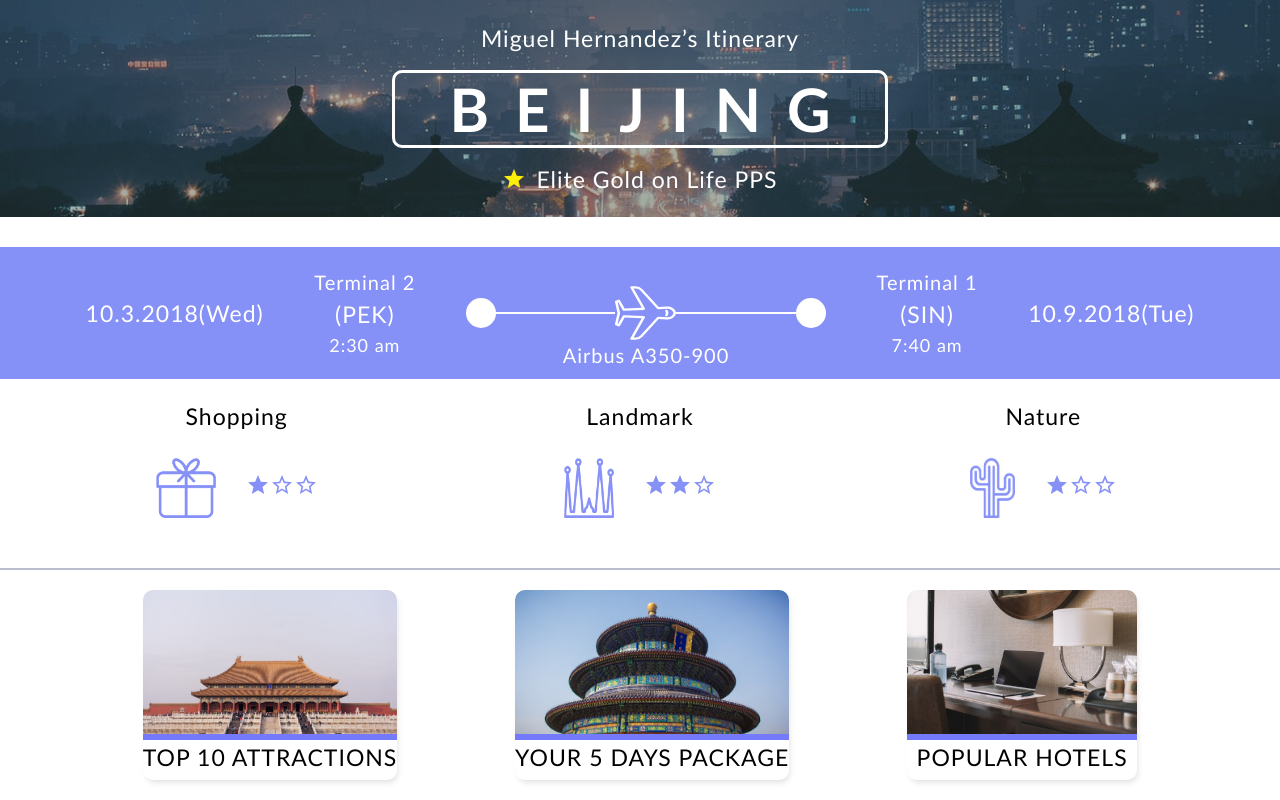
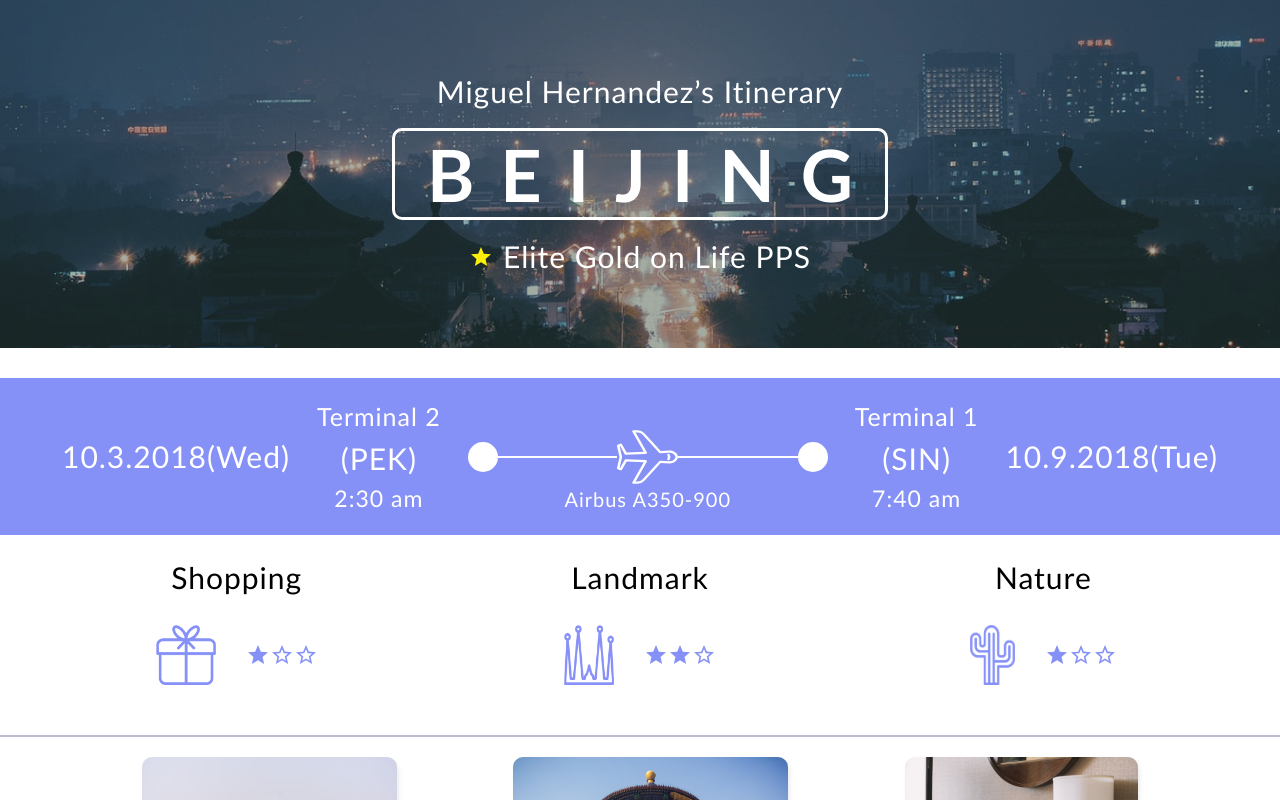
Before and after one commit to jerryhuang1995/SIA_App_Challenge_TripNotice, a React (Create React App) app in the folder web/: page / in a window 1280 px wide. Shown: the top 800 px of the page. Built offline with nearby package versions, Linux system fonts and the light colour scheme.

Commit message:
fix($website): make vertical scrollbar scrollable

```diff
--- a/web/src/Desktop.scss
+++ b/web/src/Desktop.scss
@@ -5,16 +5,13 @@
   $accountIconColor: #fdee0a;
   $itemWidth: 420px;
 
-  display: flex;
-  flex-flow: column nowrap;
-
   width: 100vw;
   height: 100vh;
 
   h1 {
     color: $fontColor;
     text-transform: uppercase;
-    font-size: rem(60px);
+    font-size: rem(72px);
     font-weight: 600;
   }
 
@@ -22,7 +19,7 @@
   span {
     color: $fontColor;
     margin: 0;
-    font-size: rem(23px);
+    font-size: rem(30px);
     font-weight: 500;
     letter-spacing: rem(1px);
   }
@@ -57,8 +54,7 @@
     background-size: cover;
     background-repeat: no-repeat;
     background-position: center;
-    min-height: 200px;
-    flex: 2;
+    height: 348px;
 
     .header-container {
       display: flex;
@@ -114,7 +110,6 @@
     flex-flow: column nowrap;
     justify-content: center;
     align-items: center;
-    flex: 2;
 
     > section {
       padding: 20px 35px;
@@ -140,12 +135,12 @@
           }
 
           .terminal {
-            font-size: rem(20px);
+            font-size: rem(25px);
             white-space: nowrap;
           }
 
           .time {
-            font-size: rem(18px);
+            font-size: rem(23px);
           }
         }
 
@@ -239,7 +234,6 @@
 
   .footer {
     border-top: 2px solid #bbbdce;
-    flex: 1;
     padding: 20px 35px;
 
     > ul {
@@ -253,11 +247,14 @@
 
       > li {
         $borderRadius: 10px;
+        $liHeight: 236px;
+        $textHeight: 84px;
+
         margin: 0 10px;
 
-        min-width: 200px;
+        min-width: 210px;
         max-width: $itemWidth;
-        height: 190px;
+        height: $liHeight;
         border-bottom-left-radius: $borderRadius;
         border-bottom-right-radius: $borderRadius;
         box-shadow: 2px 4px 6px -2px #00000023;
@@ -274,17 +271,19 @@
 
         > img {
           width: 100%;
-          height: 150px;
+          height: $liHeight - $textHeight;
           object-fit: cover;
           object-position: center;
           border-bottom: 6px inset $lighterPrimaryColor;
         }
 
         > p {
+          height: $textHeight;
+          line-height: $textHeight;
           color: $descFontColor;
-          height: 40px;
           white-space: nowrap;
           text-align: center;
+          font-size: rem(23px);
         }
       }
     }
--- a/web/src/styles/base.scss
+++ b/web/src/styles/base.scss
@@ -31,11 +31,3 @@ body {
     height: 24px;
   }
 }
-
-@media only screen and (min-width: 1024px) {
-  body {
-    width: 100vw;
-    height: 100vh;
-    overflow: hidden;
-  }
-}
```
